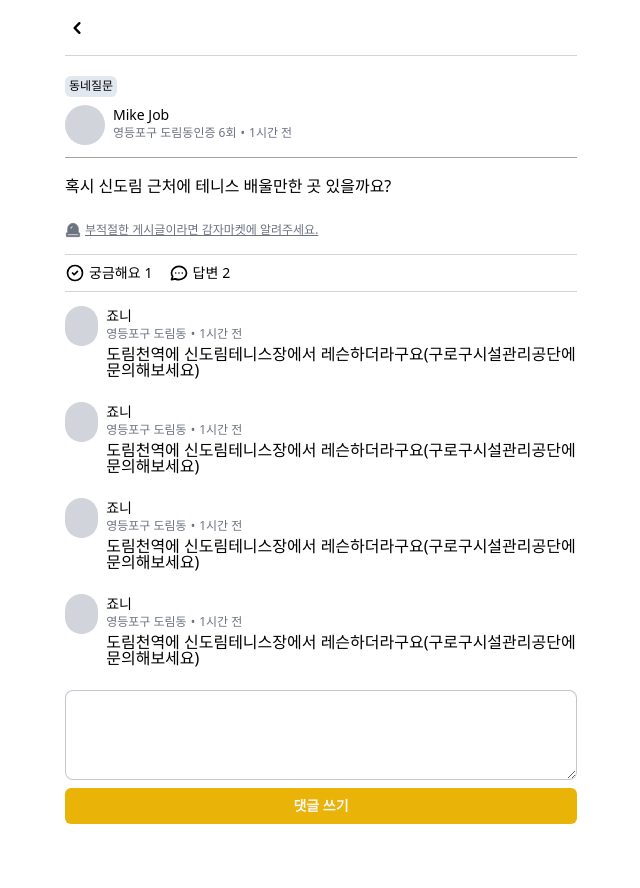
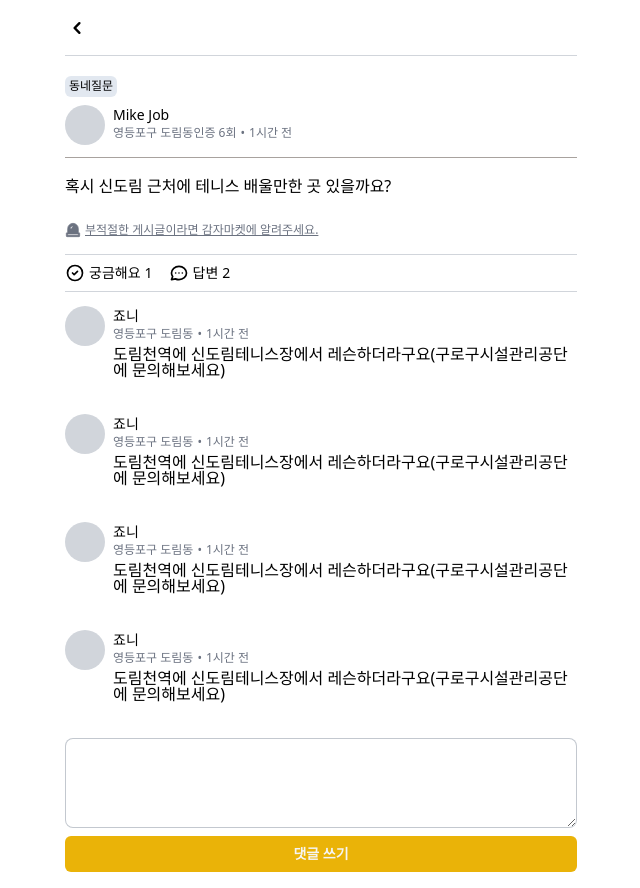
Before and after one commit to rnrudxo2872/market-c, a Next.js app: page /community/0 in a window 1280 px wide. Shown: the whole page, without its empty margins (319-959 px from the left). Before the commit the page ends 840 px from the top, so only its background shows below. Built offline with nearby package versions, Linux system fonts and the light colour scheme.

Commit message:
PostUser - 이미지 찌그러짐 수정

```diff
--- /dev/null
+++ b/components/profile/postUser/index.tsx
@@ -0,0 +1,19 @@
+import React, { memo } from "react";
+
+interface IPostUserProps {
+  name: string;
+  image?: string;
+  option?: React.ReactNode;
+}
+
+export default memo(function PostUser({ name, option }: IPostUserProps) {
+  return (
+    <div className="flex gap-2 pb-3">
+      <div className="w-10 h-10 rounded-full bg-gray-300 flex-shrink-0" />
+      <div className="flex flex-col leading-none">
+        <span className="text-sm">{name}</span>
+        {option ? option : null}
+      </div>
+    </div>
+  );
+});
--- a/pages/community/[id].tsx
+++ b/pages/community/[id].tsx
@@ -2,6 +2,7 @@ import { NextPage } from "next";
 import BaseBtn from "../../components/baseBtn";
 import PostStat from "../../components/communityPost/postStat";
 import Layout from "../../components/layout";
+import PostUser from "../../components/profile/postUser";
 
 const CommunityPostDetail: NextPage = () => {
   return (
@@ -14,10 +15,10 @@ const CommunityPostDetail: NextPage = () => {
             </span>
           </div>
           <div>
-            <div className="flex gap-2 border-b border-stone-400 pb-3 ">
-              <div className="w-10 h-10 rounded-full bg-gray-300" />
-              <div className="flex flex-col leading-none">
-                <span className="text-sm">Mike Job</span>
+            <div className="border-b border-stone-400">
+              <PostUser
+                name="Mike Job"
+                option={
                   <div className="flex gap-1 text-xs text-gray-500">
                     <div>
                       <span>영등포구 도림동</span>
@@ -28,7 +29,8 @@ const CommunityPostDetail: NextPage = () => {
                       <span>1시간 전</span>
                     </div>
                   </div>
-              </div>
+                }
+              />
             </div>
           </div>
         </section>
@@ -59,19 +61,22 @@ const CommunityPostDetail: NextPage = () => {
           {[1, 1, 1, 1].map((_, index) => (
             <div key={index}>
               <div className="flex gap-2 pb-6 ">
-                <div className="w-10 h-10 rounded-full bg-gray-300" />
+                <PostUser
+                  name="죠니"
+                  option={
                     <div className="flex flex-col leading-none">
-                  <span className="text-sm">죠니</span>
                       <div className="flex gap-1 text-xs text-gray-500 pb-1">
                         <span>영등포구 도림동</span>
                         <span>•</span>
                         <span>1시간 전</span>
                       </div>
-                  <p>
+                      <p className="">
                         도림천역에 신도림테니스장에서
                         레슨하더라구요(구로구시설관리공단에 문의해보세요)
                       </p>
                     </div>
+                  }
+                />
               </div>
             </div>
           ))}
```
Lines whose indentation alone changed are shown as unchanged.
